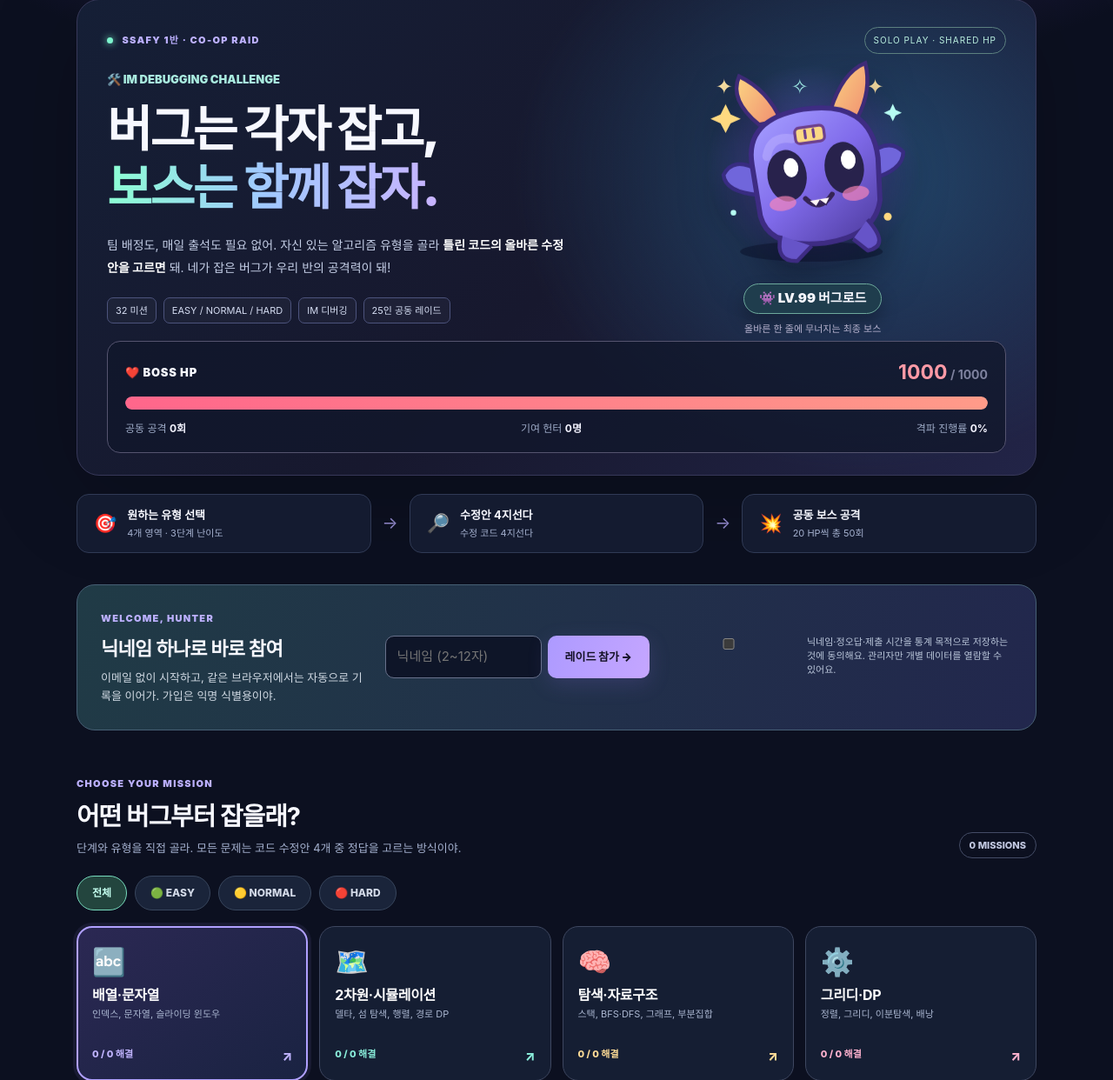
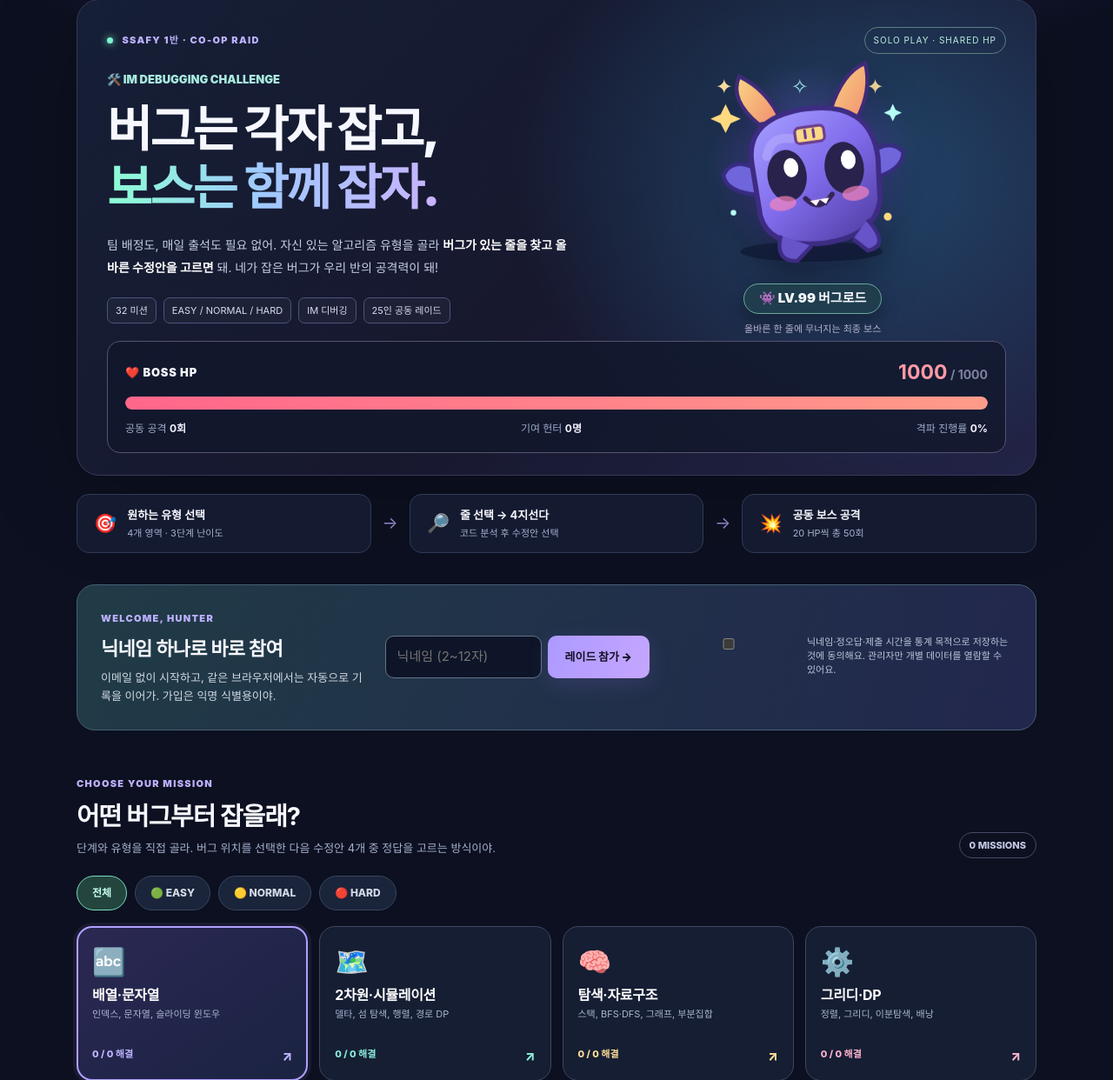
Before and after one commit to hundredTweety/SSAFY-Bug-Hunters-2, a Django app: page / in a window 1280 px wide. Shown: the part 113-1355 px from the top of the page at 87% size. Run offline with Django 5.2, Linux system fonts and the light colour scheme; data comes from the database, SQL or seed files in the repository; data that the repository does not hold is empty.

Commit message:
Update home instructions for two-step debugging missions

```diff
--- a/raid/templates/raid/home.html
+++ b/raid/templates/raid/home.html
@@ -7,7 +7,7 @@
   <div class="hero-grid">
     <div class="hero-copy"><p class="label-tiny">🛠️ IM DEBUGGING CHALLENGE</p>
       <h1>버그는 각자 잡고,<br><span class="gradient-text">보스는 함께 잡자.</span></h1>
-      <p class="hero-desc">팀 배정도, 매일 출석도 필요 없어. 자신 있는 알고리즘 유형을 골라 <b>틀린 코드의 올바른 수정안을 고르면</b> 돼. 네가 잡은 버그가 우리 반의 공격력이 돼!</p>
+      <p class="hero-desc">팀 배정도, 매일 출석도 필요 없어. 자신 있는 알고리즘 유형을 골라 <b>버그가 있는 줄을 찾고 올바른 수정안을 고르면</b> 돼. 네가 잡은 버그가 우리 반의 공격력이 돼!</p>
       <div class="hero-tags"><span>32 미션</span><span>EASY / NORMAL / HARD</span><span>IM 디버깅</span><span>25인 공동 레이드</span></div>
     </div>
     <div class="boss-stage"><div class="boss-stars">✦ <span>✧</span> ✦</div><div class="boss-float"><img class="boss-image {% if state.remaining_hp == 0 %}boss-defeated{% endif %}" src="{% static 'raid/boss.svg' %}" alt="보라색 글리치 보스"></div><span class="boss-nameplate">👾 LV.99 버그로드</span><span class="boss-warning">올바른 한 줄에 무너지는 최종 보스</span>{% if state.remaining_hp == 0 %}<span class="defeated-tag">🎉 BOSS DEFEATED!</span>{% endif %}</div>
@@ -20,7 +20,7 @@
 </section>
 <section class="under-hero" aria-label="게임 진행 방법">
   <div class="how-card"><span class="how-icon">🎯</span><div><b>원하는 유형 선택</b><span>4개 영역 · 3단계 난이도</span></div></div>
-  <span class="how-arrow">→</span><div class="how-card"><span class="how-icon">🔎</span><div><b>수정안 4지선다</b><span>수정 코드 4지선다</span></div></div>
+  <span class="how-arrow">→</span><div class="how-card"><span class="how-icon">🔎</span><div><b>줄 선택 → 4지선다</b><span>코드 분석 후 수정안 선택</span></div></div>
   <span class="how-arrow">→</span><div class="how-card"><span class="how-icon">💥</span><div><b>공동 보스 공격</b><span>20 HP씩 총 50회</span></div></div>
 </section>
 {% if not player %}
@@ -30,7 +30,7 @@
 {% else %}
 <section class="player-banner"><div><span class="eyebrow">MY HUNTER LOG</span><h2>{{player.nickname}} 헌터, 다음 버그는 어디에 있을까?</h2><p>해결 <strong>{{personal_clears}}문제</strong> · 공동 공격 인정 최대 <strong>{{max_rewarded}}회</strong> · 이후에도 계속 학습 가능</p></div><a href="{% url 'results' %}" class="outline-button">📊 반 분석 결과</a></section>
 {% endif %}
-<section class="missions-section" id="missions"><div class="section-title"><div><span class="eyebrow">CHOOSE YOUR MISSION</span><h2>어떤 버그부터 잡을래?</h2><p>단계와 유형을 직접 골라. 모든 문제는 코드 수정안 4개 중 정답을 고르는 방식이야.</p></div><span class="small-notice">{{total_questions}} MISSIONS</span></div>
+<section class="missions-section" id="missions"><div class="section-title"><div><span class="eyebrow">CHOOSE YOUR MISSION</span><h2>어떤 버그부터 잡을래?</h2><p>단계와 유형을 직접 골라. 버그 위치를 선택한 다음 수정안 4개 중 정답을 고르는 방식이야.</p></div><span class="small-notice">{{total_questions}} MISSIONS</span></div>
 <div class="filter-row" role="group" aria-label="난이도 선택"><button class="filter-pill active" data-difficulty="all" type="button">전체</button><button class="filter-pill" data-difficulty="1" type="button">🟢 EASY</button><button class="filter-pill" data-difficulty="2" type="button">🟡 NORMAL</button><button class="filter-pill" data-difficulty="3" type="button">🔴 HARD</button></div>
 <div class="category-grid" role="group" aria-label="학습 유형 선택">{% for category in categories %}
 <button class="category-card tone-{{category.tone}} {% if forloop.first %}is-selected{% endif %}" data-category="{{category.code}}" type="button" aria-pressed="{% if forloop.first %}true{% else %}false{% endif %}"><span class="category-icon">{{category.icon}}</span><b>{{category.name}}</b><small>{{category.desc}}</small><span class="category-foot">{{category.cleared}} / {{category.count}} 해결 <span>↗</span></span></button>
```
